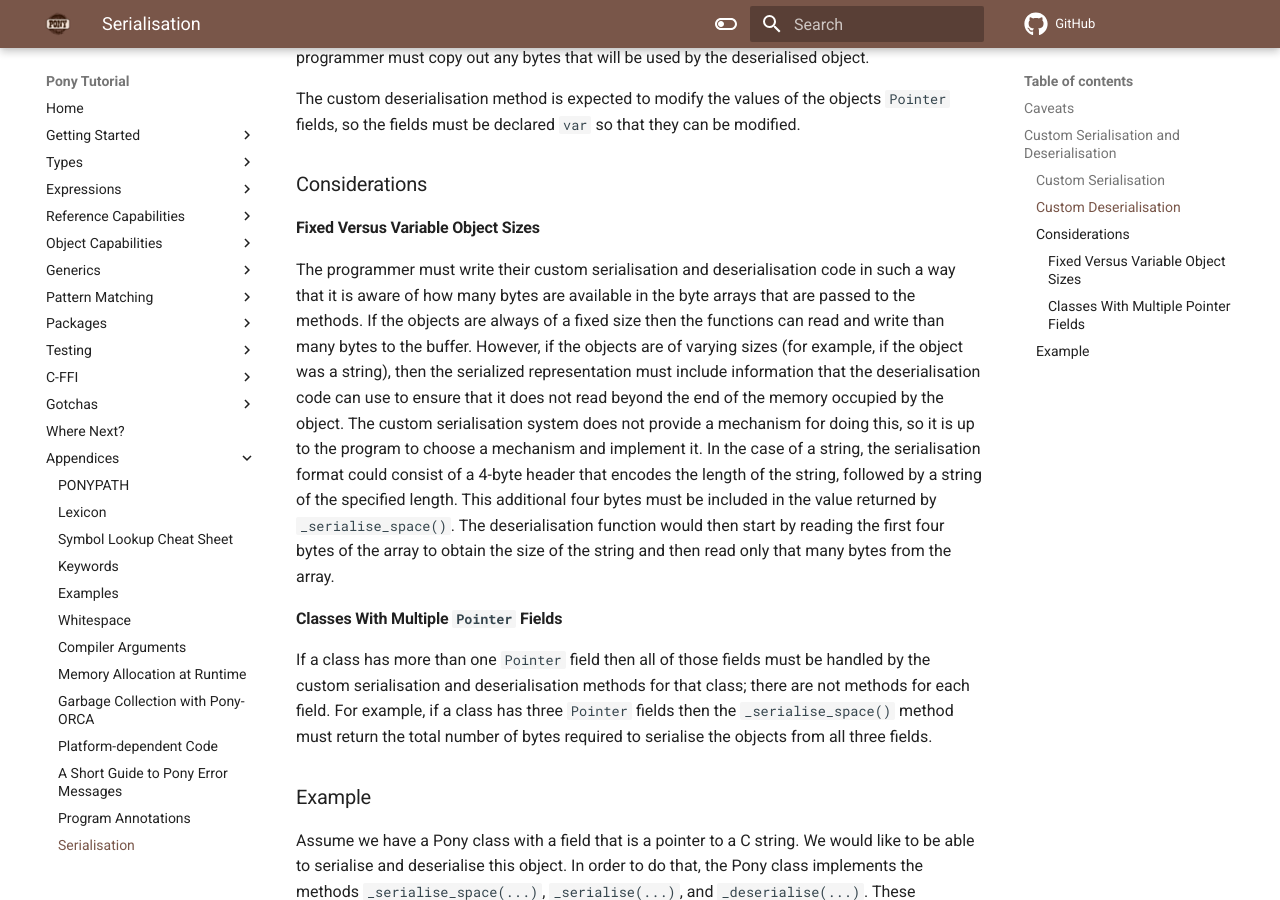
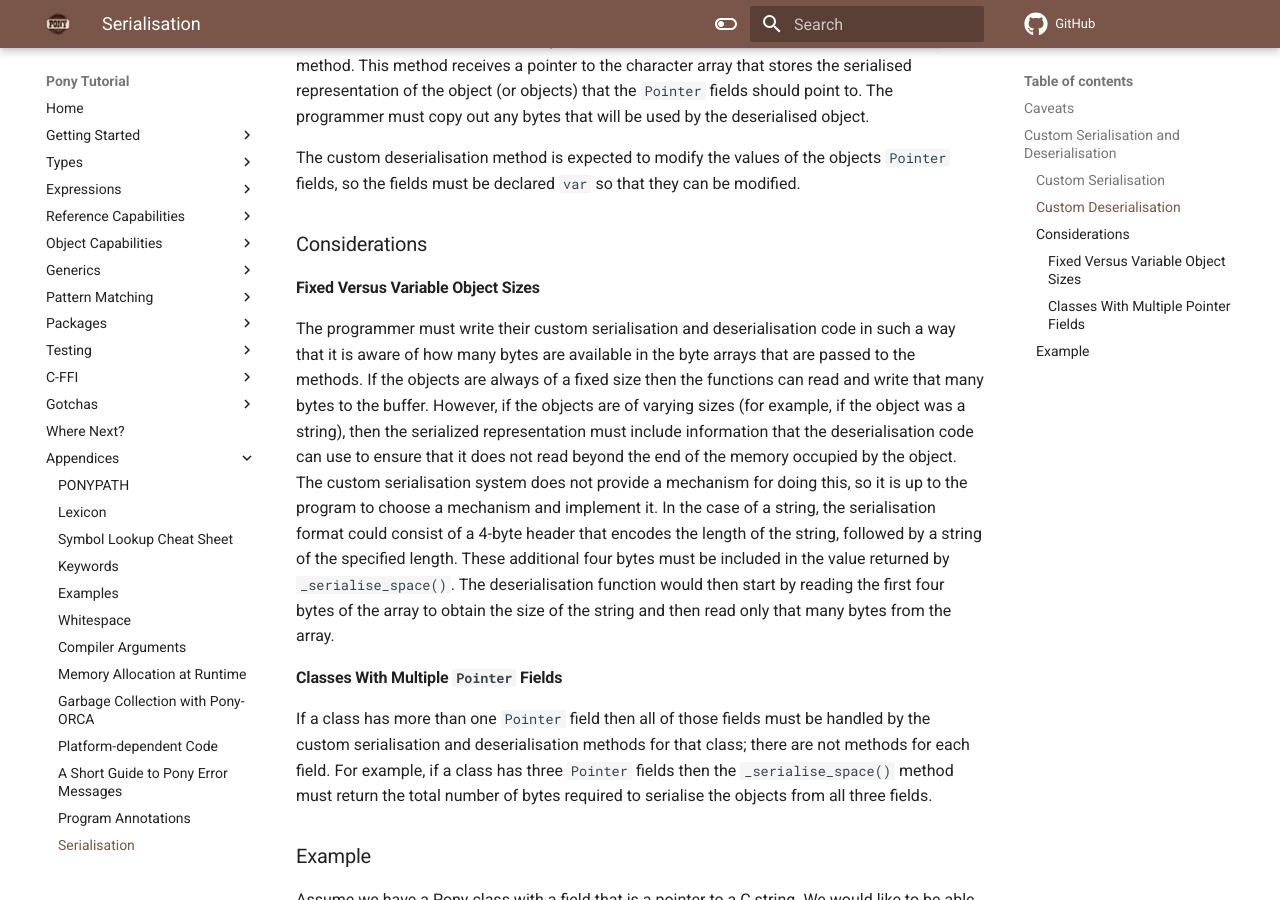
Before and after one commit to ponylang/pony-tutorial, an MkDocs documentation site: the page built from docs/appendices/serialisation.md, in a window 1280 px wide and 900 px high, scrolled down 2567 px. Built offline with MkDocs 1.6.1 and Material for MkDocs 9.7.7, drawn with Linux system fonts in a browser that asks for light colours; comment, search, counter and statistics services are not loaded; some of the changed lines change nothing that is shown; some of the changed text lies outside the part shown.

Commit message:
Improve phrasing for the serialisation section (#512)

```diff
--- a/docs/appendices/serialisation.md
+++ b/docs/appendices/serialisation.md
@@ -5,10 +5,10 @@
 Pony uses an intermediate object type called `Serialised` to represent a serialised object. A `Serialised` object can be created in one of two ways:
 
 * calling the `create(...)` constructor with the `SerialiseAuth` authority and the object to serialize
-* calling the `input(...)` constructor with the `DeserialiseAuth` authority and an `Array[U8]` that represents the object to deserialise
-This intermediate object can then be used to either:
-* generate an `Array[U8]` that represents the object by calling the `output(...)` method with the `OutputSerialisedAuth` authority
-* generate a deserialised object by calling the `apply(...)` method with the `InputSerialisedAuth` authority
+* calling the `input(...)` constructor with the `DeserialiseAuth` authority and an `Array[U8]` that represents the object to deserialise. This intermediate object can then be used to either:
+
+    * generate an `Array[U8]` that represents the object by calling the `output(...)` method with the `OutputSerialisedAuth` authority, or
+    * generate a deserialised object by calling the `apply(...)` method with the `InputSerialisedAuth` authority
 
 This program serialises and deserialise an object, and checks that the fields of the original object are the same as the fields of the deserialised object.
 
@@ -59,7 +59,7 @@
 
 There are several things to keep in mind when using Pony's serialisation system:
 
-* Serialised objects will currently only work when passed between two running instances of the same Pony executable. You cannot pass objects between different Pony programs, nor can you pass them between different versions of the same program.
+* Serialised objects will currently only work when passed between two running instances of the same Pony executable. You cannot pass objects between different Pony programs, nor can you pass them between different versions of the same program. Using the `Serialise.signature` function can help you determine if your two Pony programs are the same.
 * Objects with `embed` fields will not be properly serialised.
 * Objects with `Pointer` fields must use the custom serialisation mechanism or else the `Pointer` fields will be null when the object is deserialised. For information on how to handle these kinds of fields, please see the discussion of custom serialisation and deserialisation below.
 
@@ -86,7 +86,7 @@
 
 #### Fixed Versus Variable Object Sizes
 
-The programmer must write their custom serialisation and deserialisation code in such a way that it is aware of how many bytes are available in the byte arrays that are passed to the methods. If the objects are always of a fixed size then the functions can read and write than many bytes to the buffer. However, if the objects are of varying sizes (for example, if the object was a string), then the serialized representation must include information that the deserialisation code can use to ensure that it does not read beyond the end of the memory occupied by the object. The custom serialisation system does not provide a mechanism for doing this, so it is up to the program to choose a mechanism and implement it. In the case of a string, the serialisation format could consist of a 4-byte header that encodes the length of the string, followed by a string of the specified length. This additional four bytes must be included in the value returned by `_serialise_space()`. The deserialisation function would then start by reading the first four bytes of the array to obtain the size of the string and then read only that many bytes from the array.
+The programmer must write their custom serialisation and deserialisation code in such a way that it is aware of how many bytes are available in the byte arrays that are passed to the methods. If the objects are always of a fixed size then the functions can read and write that many bytes to the buffer. However, if the objects are of varying sizes (for example, if the object was a string), then the serialized representation must include information that the deserialisation code can use to ensure that it does not read beyond the end of the memory occupied by the object. The custom serialisation system does not provide a mechanism for doing this, so it is up to the program to choose a mechanism and implement it. In the case of a string, the serialisation format could consist of a 4-byte header that encodes the length of the string, followed by a string of the specified length. These additional four bytes must be included in the value returned by `_serialise_space()`. The deserialisation function would then start by reading the first four bytes of the array to obtain the size of the string and then read only that many bytes from the array.
 
 #### Classes With Multiple `Pointer` Fields
 
```
